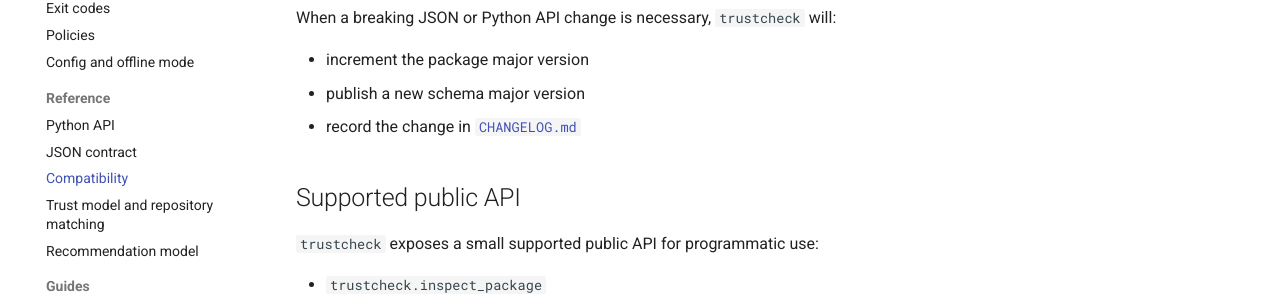
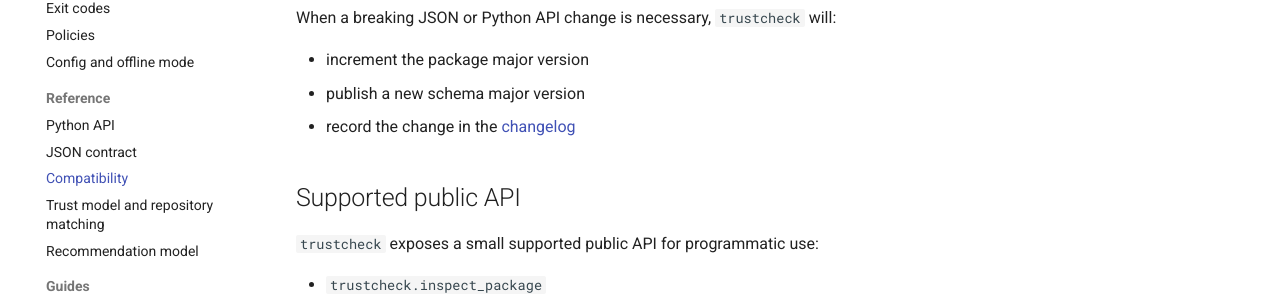
Before and after one commit to Halfblood-Prince/trustcheck, an MkDocs documentation site: the page built from docs/reference/compatibility.md, in a window 1280 px wide and 900 px high, scrolled down 1075 px. Shown: the part 279-585 px from the top of the window. Built offline with MkDocs 1.6.1 and Material for MkDocs 9.7.7, drawn with Linux system fonts in a browser that asks for light colours; comment, search, counter and statistics services are not loaded.

Commit message:
Minor Fixes

```diff
--- a/docs/reference/compatibility.md
+++ b/docs/reference/compatibility.md
@@ -42,7 +42,7 @@ When a breaking JSON or Python API change is necessary, `trustcheck` will:
 
 - increment the package major version
 - publish a new schema major version
-- record the change in [`CHANGELOG.md`](../../CHANGELOG.md)
+- record the change in the [changelog](../changelog.md)
 
 ## Supported public API
 
```
